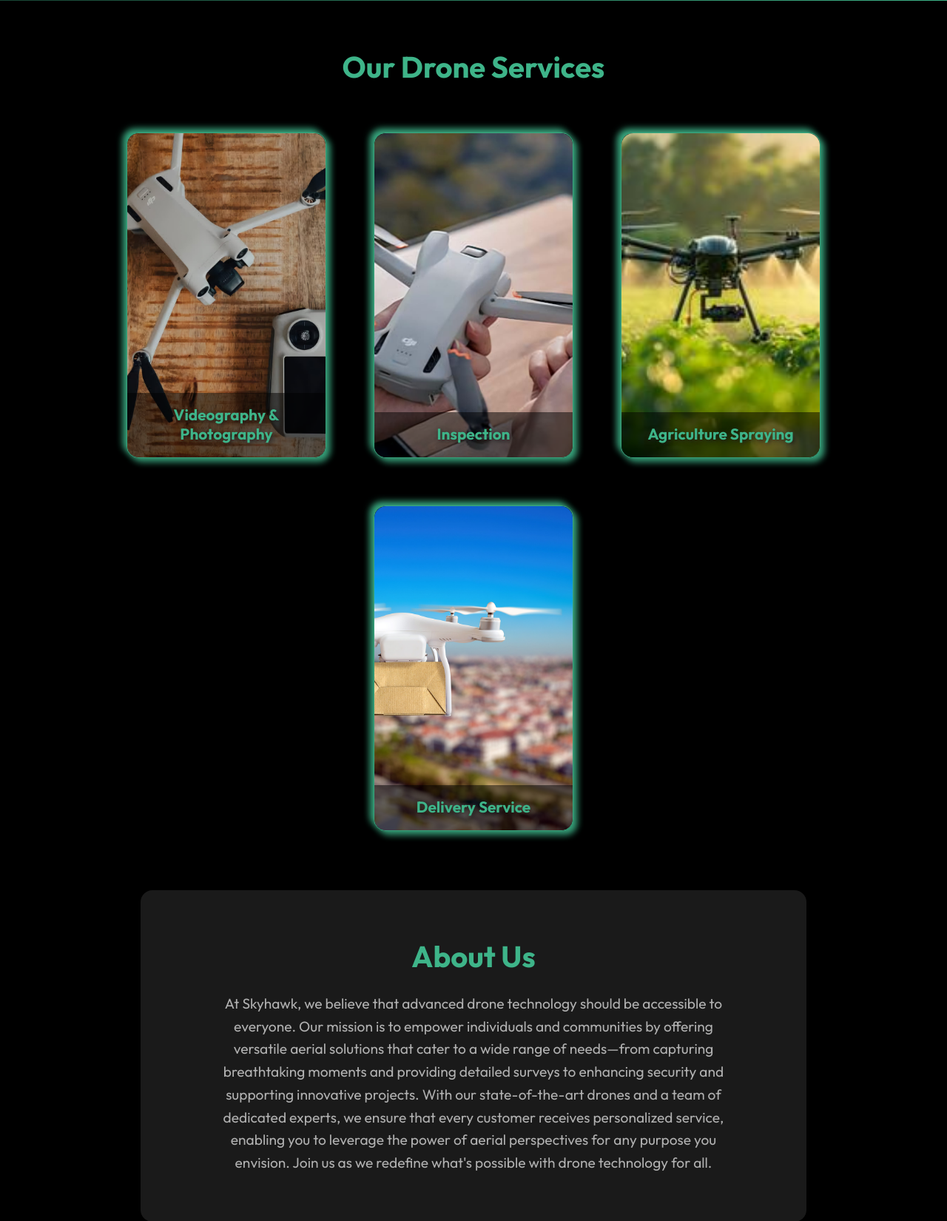
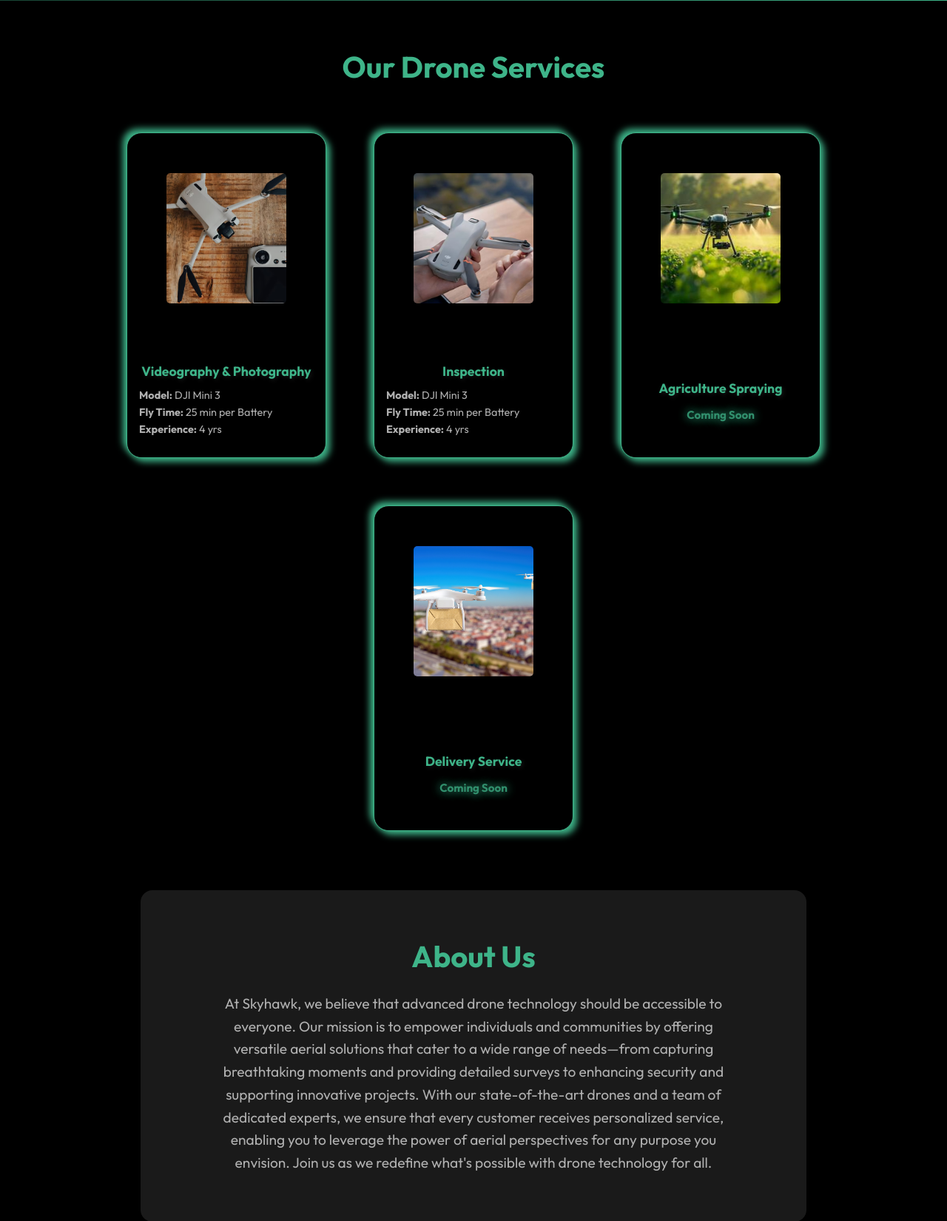
Before and after one commit to karthik-2-2/skyhawkservices, a PHP site: page /user/dashboard.php?review_submitted=1 in a window 1280 px wide. Shown: the part 859-2509 px from the top of the page at 74% size. Run offline with PHP 8.4, Linux system fonts and the light colour scheme; the visitor is signed in with stand-in values (Sample User, id 1); some libraries are stand-ins or nearby versions.

```diff
--- a/user/dashboard.php
+++ b/user/dashboard.php
@@ -244,6 +244,15 @@ if ($_SERVER['REQUEST_METHOD'] === 'POST' && isset($_POST['submit_review'])) {
         padding: 2rem 1rem;
       }
 
+      .services-section {
+        padding: 3rem 1rem; /* Ensure mobile padding for services */
+      }
+
+      .about-section {
+        padding: 3rem 1rem; /* Ensure mobile padding for about */
+        margin: 0 1rem 2rem 1rem; /* Add side margins */
+      }
+
       .cta-section h2 {
         font-size: 1.8rem;
       }
@@ -425,7 +434,7 @@ if ($_SERVER['REQUEST_METHOD'] === 'POST' && isset($_POST['submit_review'])) {
 
     .services-section {
       background-color: var(--black);
-      padding: 4rem 0;
+      padding: 4rem 2rem; /* Added horizontal padding */
     }
 
     .services-section h2 {
@@ -447,7 +456,7 @@ if ($_SERVER['REQUEST_METHOD'] === 'POST' && isset($_POST['submit_review'])) {
 
     .card {
       background-color: var(--dark-gray);
-      border-radius: 16px;
+      border-radius: 20px; /* Increased from 16px for softer look */
       width: 270px;
       height: 440px;
       perspective: 1000px;
@@ -459,27 +468,32 @@ if ($_SERVER['REQUEST_METHOD'] === 'POST' && isset($_POST['submit_review'])) {
       box-shadow: 5px 5px 10px var(--mint-green), -5px -5px 10px var(--mint-green);
       vertical-align: top;
       color: var(--metallic-silver);
-    }
+      overflow: hidden; /* Ensure content respects the border radius */
+    }
+
     .card .services-card-front, .card .services-card-back {
       width: 100%;
       height: 100%;
       position: absolute;
       top: 0;
       left: 0;
-      border-radius: 16px;
+      border-radius: 20px; /* Increased from 16px to match card */
       backface-visibility: hidden;
       transition: transform 1.5s cubic-bezier(0.23, 1, 0.32, 1);
       display: flex;
       flex-direction: column;
-      justify-content: flex-end;
-    }
+      overflow: hidden; /* Ensure content respects the border radius */
+    }
+
     .card .services-card-front {
       background-size: cover;
       background-position: center;
       z-index: 2;
       transform: rotateY(0deg);
       box-shadow: 0 4px 20px rgba(0,0,0,0.2);
-    }
+      justify-content: space-between; /* Changed to distribute space between top and bottom */
+    }
+
     .card .services-card-back {
       background: var(--dark-gray);
       color: var(--metallic-silver);
@@ -491,25 +505,87 @@ if ($_SERVER['REQUEST_METHOD'] === 'POST' && isset($_POST['submit_review'])) {
       flex-direction: column;
       padding: 2rem;
     }
+
     .card:hover .services-card-front {
       transform: rotateY(180deg);
     }
+
     .card:hover .services-card-back {
       transform: rotateY(0deg);
     }
+
+    /* NEW: Top image section */
+    .service-image-frame {
+      height: 65%; /* Top 65% */
+      display: flex;
+      align-items: center;
+      justify-content: center;
+      padding: 20px;
+      background: var(--black); /* Solid black background */
+      border-radius: 20px 20px 0 0; /* Rounded top corners to match card */
+    }
+
+    .service-image-frame img {
+      width: 80%;
+      height: 80%;
+      object-fit: cover; /* Changed from contain to cover for better aspect ratio */
+      border-radius: 15px; /* Increased from 8px for softer image corners */
+      border: none; /* Removed the mint green border */
+      background: rgba(0,0,0,0.3);
+      padding: 10px;
+    }
+
+    /* MODIFIED: Bottom info section */
     .service-card-info {
-      width: 100%;
-      background: rgba(0,0,0,0.5);
-      border-radius: 0 0 16px 16px;
-      padding: 1rem 0.5rem 1.2rem 0.5rem;
+      height: 35%; /* Bottom 35% */
+      background: var(--black); /* Solid black background */
+      border-radius: 0 0 20px 20px; /* Increased from 16px to match card */
+      padding: 1rem;
+      display: flex;
+      flex-direction: column;
+      justify-content: center;
+    }
+
+    .service-card-info h3 {
+      margin: 0 0 10px 0;
+      font-size: 1.1rem; /* Reduced from 1.3rem for first card */
+      font-weight: bold;
+      color: var(--mint-green); /* Mint green title */
       text-align: center;
-    }
-    .service-card-info h3 {
-      margin: 0;
-      font-size: 1.3rem;
+      text-shadow: 2px 2px 6px var(--dark-gray);
+    }
+
+    /* Coming Soon Animation for last 2 cards */
+    .coming-soon {
+      font-size: 0.95rem;
+      color: var(--mint-green);
+      text-align: center;
+      animation: pulse-glow 2s ease-in-out infinite;
+      margin-top: 5px;
       font-weight: bold;
-      color: var(--mint-green);
-      text-shadow: 2px 2px 6px var(--dark-gray);
+    }
+
+    @keyframes pulse-glow {
+      0%, 100% {
+        opacity: 1;
+        text-shadow: 0 0 5px var(--mint-green);
+      }
+      50% {
+        opacity: 0.7;
+        text-shadow: 0 0 15px var(--mint-green), 0 0 25px var(--mint-green);
+      }
+    }
+
+    .service-card-info .specs {
+      color: var(--metallic-silver); /* Metallic silver text */
+      font-size: 0.9rem;
+      line-height: 1.6;
+      text-align: left; /* Starts from left */
+    }
+
+    .service-card-info .specs strong {
+      color: var(--metallic-silver);
+      font-weight: bold;
     }
     .service-card-content {
       display: flex;
@@ -572,7 +648,7 @@ if ($_SERVER['REQUEST_METHOD'] === 'POST' && isset($_POST['submit_review'])) {
     .cta-section {
       background-color: var(--mint-green);
       color: #000;
-      padding: 4rem 0;
+      padding: 4rem 2rem; /* Added horizontal padding */
       text-align: center;
     }
 
@@ -619,7 +695,7 @@ if ($_SERVER['REQUEST_METHOD'] === 'POST' && isset($_POST['submit_review'])) {
       display: block;
       margin-bottom: 0.5rem;
       font-weight: bold;
-      color: var(--metallic-silver);
+      color: #000; /* Changed to black */
     }
 
     .contact-form input,
@@ -629,15 +705,15 @@ if ($_SERVER['REQUEST_METHOD'] === 'POST' && isset($_POST['submit_review'])) {
       margin-bottom: 1rem;
       border: 1px solid var(--metallic-silver);
       border-radius: 8px;
-      background-color: var(--black);
-      color: var(--metallic-silver);
+      background-color: var(--metallic-silver); /* Changed to metallic silver */
+      color: #000; /* Changed text color to black */
       font-size: 1rem;
       resize: vertical;
     }
 
     .contact-form input::placeholder,
     .contact-form textarea::placeholder {
-      color: var(--metallic-silver);
+      color: #000; /* Changed placeholder to black */
       opacity: 0.7;
     }
 
@@ -674,7 +750,7 @@ if ($_SERVER['REQUEST_METHOD'] === 'POST' && isset($_POST['submit_review'])) {
 
     .contact-section-label{
       font-weight: bold;
-      color: var(--metallic-silver);
+      color: #000; /* Changed to black */
       font-size:clamp(14px, 4vw, 20px);
     }
 
@@ -1188,9 +1264,17 @@ if ($_SERVER['REQUEST_METHOD'] === 'POST' && isset($_POST['submit_review'])) {
 
     <div class="services">
       <div class="card" data-aos="fade-right" data-aos-delay="400" data-service="Videography & Photography" data-price="2000">
-        <div class="services-card-front" style="background-image: url('drone2.png'); background-size:cover; background-position: center;">
+        <div class="services-card-front">
+          <div class="service-image-frame">
+            <img src="./drone2.png" alt="Videography Drone">
+          </div>
           <div class="service-card-info">
             <h3>Videography & Photography</h3>
+            <div class="specs">
+              <strong>Model:</strong> DJI Mini 3<br>
+              <strong>Fly Time:</strong> 25 min per Battery<br>
+              <strong>Experience:</strong> 4 yrs
+            </div>
           </div>
         </div>
         <div class="services-card-back">
@@ -1203,9 +1287,17 @@ if ($_SERVER['REQUEST_METHOD'] === 'POST' && isset($_POST['submit_review'])) {
       </div>
 
       <div class="card" data-aos="fade-right" data-aos-delay="500" data-service="Inspection" data-price="2000">
-        <div class="services-card-front" style="background-image: url('drone1.png'); background-size:cover; background-position: center;">
+        <div class="services-card-front">
+          <div class="service-image-frame">
+            <img src="./drone1.png" alt="Inspection Drone">
+          </div>
           <div class="service-card-info">
             <h3>Inspection</h3>
+            <div class="specs">
+              <strong>Model:</strong> DJI Mini 3<br>
+              <strong>Fly Time:</strong> 25 min per Battery<br>
+              <strong>Experience:</strong> 4 yrs
+            </div>
           </div>
         </div>
         <div class="services-card-back">
@@ -1216,9 +1308,13 @@ if ($_SERVER['REQUEST_METHOD'] === 'POST' && isset($_POST['submit_review'])) {
         </div>
       </div>
       <div class="card" data-aos="fade-right" data-aos-delay="600">
-        <div class="services-card-front" style="background-image: url('spray.png');">
+        <div class="services-card-front">
+          <div class="service-image-frame">
+            <img src="./spray.png" alt="Agriculture Spraying Drone">
+          </div>
           <div class="service-card-info">
             <h3>Agriculture Spraying</h3>
+            <div class="coming-soon">Coming Soon</div>
           </div>
         </div>
         <div class="services-card-back">
@@ -1229,9 +1325,13 @@ if ($_SERVER['REQUEST_METHOD'] === 'POST' && isset($_POST['submit_review'])) {
         </div>
       </div>
       <div class="card" data-aos="fade-right" data-aos-delay="700">
-        <div class="services-card-front" style="background-image: url('dheli.png');">
+        <div class="services-card-front">
+          <div class="service-image-frame">
+            <img src="./dheli.png" alt="Delivery Drone">
+          </div>
           <div class="service-card-info">
             <h3>Delivery Service</h3>
+            <div class="coming-soon">Coming Soon</div>
           </div>
         </div>
         <div class="services-card-back">
```
